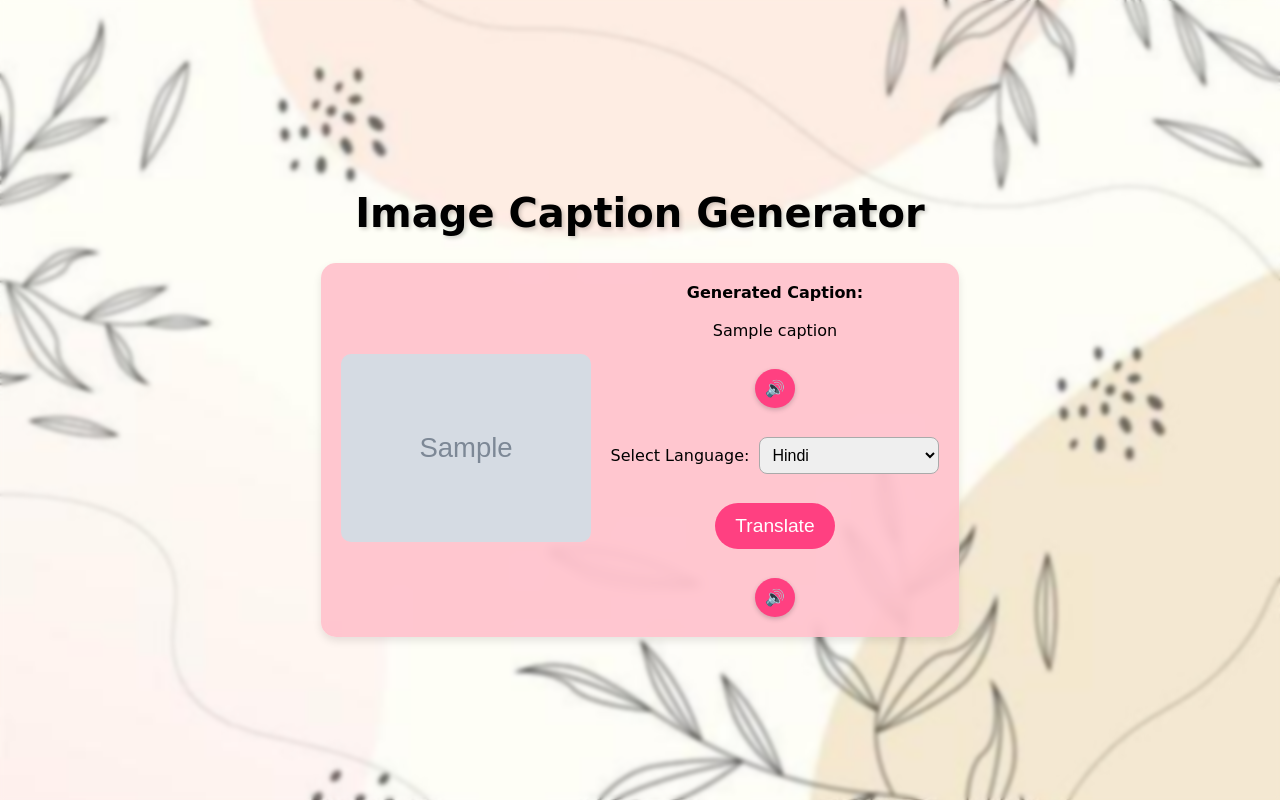
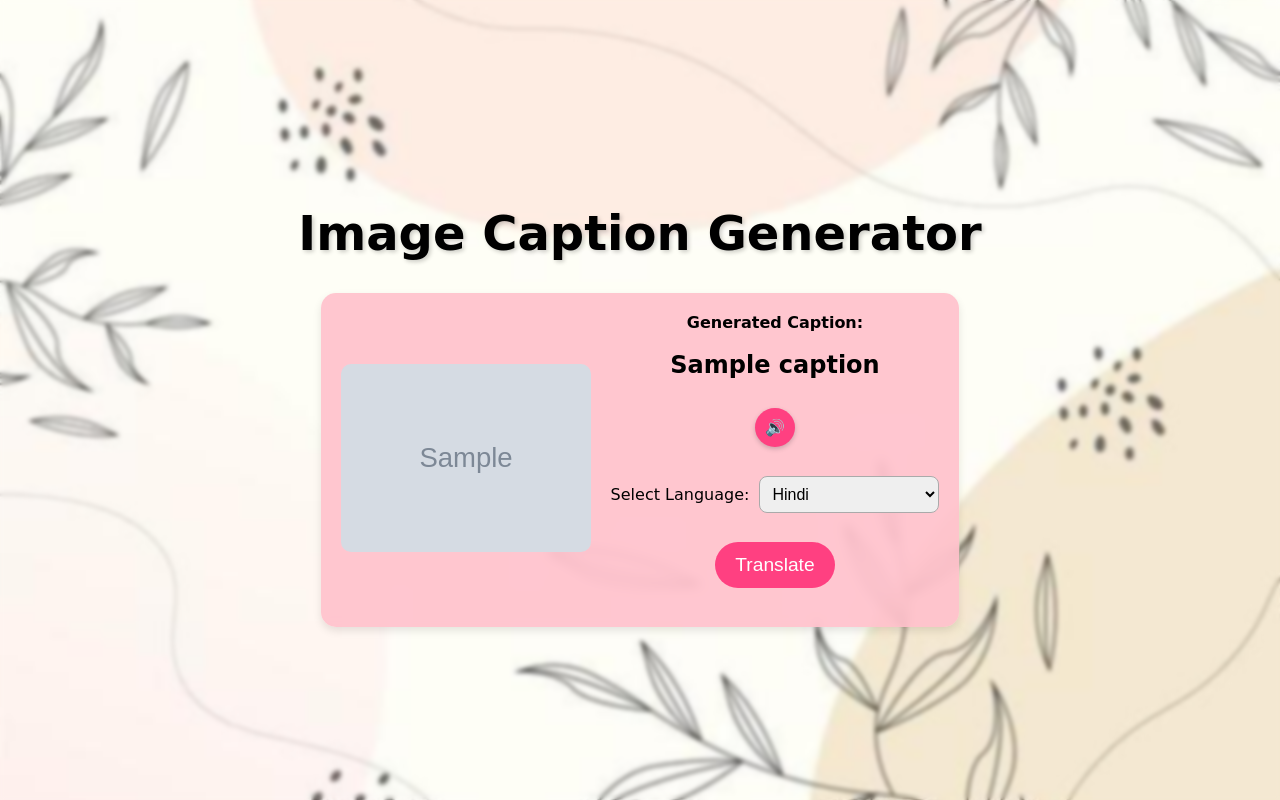
Before and after one commit to SimranGitCode/CaptionEcho, a Flask app: template templates/index.html in a window 1280 px wide. Run offline with Flask 3, Linux system fonts and the light colour scheme; the template is opened without the code that fills it: most values are stand-ins (such as "Sample title", 1, 10 or a date in 2020); grey boxes marked "Sample" are stand-in pictures.

Commit message:
Update styles.css

```diff
--- a/static/styles.css
+++ b/static/styles.css
@@ -24,11 +24,10 @@ body::before {
 }
 
 h1 {
-    font-size: 2.5em;
+    font-size: 3em;
     color: black;
     text-shadow: 2px 2px 4px rgba(0, 0, 0, 0.2);
 }
-
 .container {
     display: flex;
     align-items: center;
@@ -39,7 +38,7 @@ h1 {
     box-shadow: 0 4px 8px rgba(0, 0, 0, 0.1);
     backdrop-filter: blur(5px);
     text-align: center;
-    max-width: 700px;
+    max-width: 800px;
 }
 
 .image-container img {
@@ -54,14 +53,13 @@ h1 {
     align-items: center;
     text-align: center;
 }
-
 .custom-file-upload {
     display: block;
     background: white;
     padding: 12px;
     border-radius: 15px;
     border: 2px solid #aaa;
-    width: 250px;
+    width: 320px; /* Slightly increased width */
     cursor: pointer;
     font-size: 1em;
     color: #555;
@@ -73,6 +71,22 @@ input[type="file"] {
     display: none;
 }
 
+.caption-heading {
+    font-size: 2em;  /* Slightly increased */
+    font-weight: bold;
+    margin-top: 10px;
+}
+
+#generated-caption, #translated-caption {
+    font-size: 1.5em;
+    font-weight: bold;
+}
+#translated-caption-container {
+    display: none;
+    margin-top: 10px;
+}
+
+/* Buttons */
 .generate-btn, .translate-btn {
     background-color: #ff4081;
     color: white;
@@ -84,7 +98,7 @@ input[type="file"] {
     margin-top: 10px;
 }
 
-.sound-button {
+.sound-button, .translated-sound-button {
     background-color: #ff4081;
     color: white;
     border: none;
@@ -96,7 +110,7 @@ input[type="file"] {
     margin-top: 10px;
 }
 
-.sound-button:hover, .generate-btn:hover, .translate-btn:hover {
+.sound-button:hover, .translated-sound-button:hover, .generate-btn:hover, .translate-btn:hover {
     background-color: #e60073;
 }
 
@@ -118,10 +132,3 @@ input[type="file"] {
     width: 180px;
     font-size: 1em;
 }
-
-.translated-caption {
-    display: none;
-    margin-top: 10px;
-    font-size: 1.2em;
-    font-weight: bold;
-}
```
